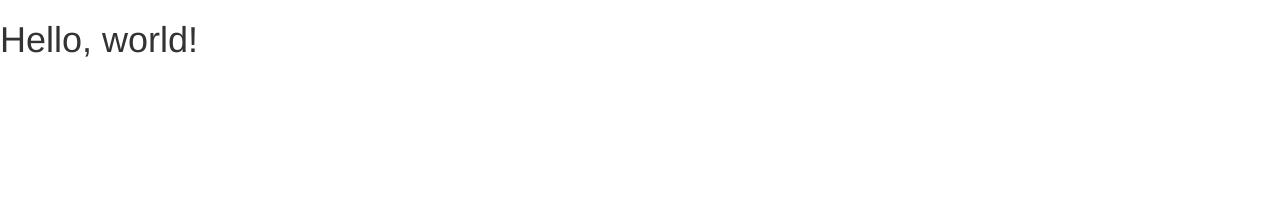
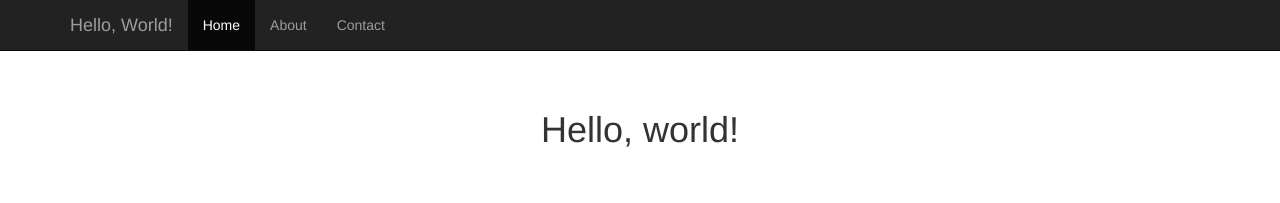
Before and after one commit to ahsanashraf/bootstrap-learn, a plain HTML site: page index.htm in a window 1280 px wide. Drawn offline with nearby package versions, Linux system fonts and the light colour scheme.

Commit message:
Added custom.css to add padding for new navbar. First use of bootstrap classes.
Signed-off-by: Ahsan Ashraf <ahsan@alumni.virginia.edu>

```diff
--- /dev/null
+++ b/css/custom.css
@@ -0,0 +1,7 @@
+body {
+  padding-top: 50px;
+}
+.starter-template {
+  padding: 40px 15px;
+  text-align: center;
+}
--- a/index.htm
+++ b/index.htm
@@ -5,10 +5,16 @@
     <meta http-equiv="X-UA-Compatible" content="IE=edge">
     <meta name="viewport" content="width=device-width, initial-scale=1">
     <!-- The above 3 meta tags *must* come first in the head; any other head content must come *after* these tags -->
-    <title>Bootstrap 101 Template</title>
+    <meta name="description" content="">
+    <meta name="author" content="">
+
+    <title>Hello, World!</title>
 
     <!-- Bootstrap -->
     <link href="css/bootstrap.min.css" rel="stylesheet">
+
+      <!-- Custom CSS -->
+      <link href="css/custom.css" rel="stylesheet">
 
     <!-- HTML5 shim and Respond.js for IE8 support of HTML5 elements and media queries -->
     <!-- WARNING: Respond.js doesn't work if you view the page via file:// -->
@@ -18,7 +24,34 @@
     <![endif]-->
   </head>
   <body>
+
+    <nav class="navbar navbar-inverse navbar-fixed-top">
+      <div class="container">
+        <div class="navbar-header">
+          <button type="button" class="navbar-toggle collapsed" data-toggle="collapse" data-target="#navbar" aria-expanded="false" aria-controls="navbar">
+            <span class="sr-only">Toggle navigation</span>
+            <span class="icon-bar"></span>
+            <span class="icon-bar"></span>
+            <span class="icon-bar"></span>
+          </button>
+          <a class="navbar-brand" href="#">Hello, World!</a>
+        </div>
+        <div id="navbar" class="collapse navbar-collapse">
+          <ul class="nav navbar-nav">
+            <li class="active"><a href="#">Home</a></li>
+            <li><a href="#about">About</a></li>
+            <li><a href="mailto:ahsan@ahsan.com">Contact</a></li>
+          </ul>
+        </div><!--/.nav-collapse -->
+      </div>
+    </nav>
+
+
+      <div class="container">
+          <div class="starter-template">
     <h1>Hello, world!</h1>
+          </div>
+      </div>
 
     <!-- jQuery (necessary for Bootstrap's JavaScript plugins) -->
     <script src="https://ajax.googleapis.com/ajax/libs/jquery/1.11.3/jquery.min.js"></script>
```
